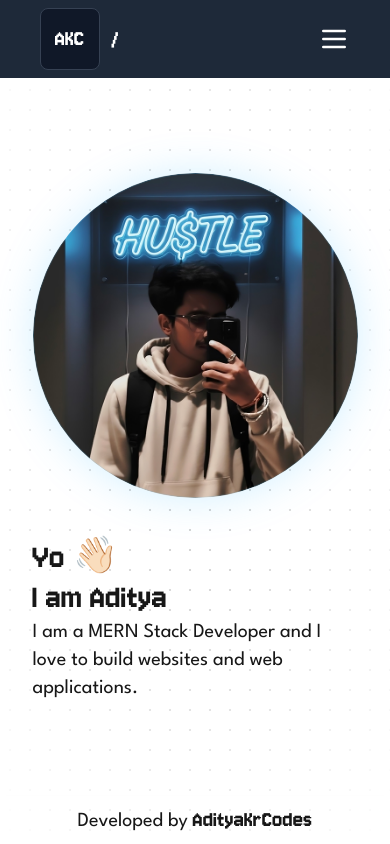
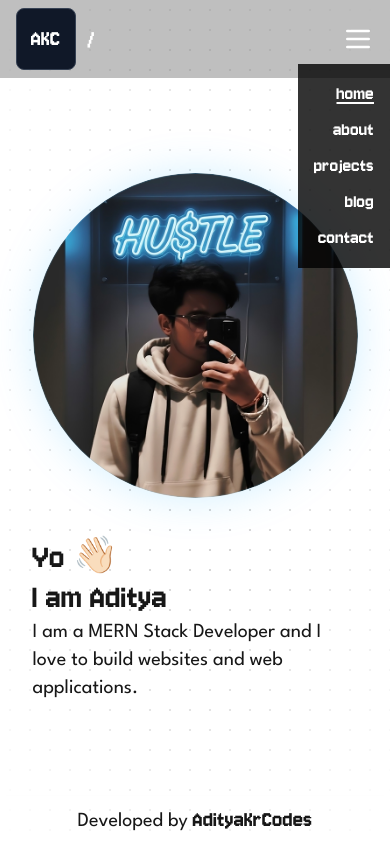
Before and after one commit to adityakrcodes/portfolio, a Next.js app: page / in a window 390 px wide. Built offline with nearby package versions, Linux system fonts and the light colour scheme.

Commit message:
style: update Navbar component for improved mobile responsiveness and visual consistency

```diff
--- a/app/components/Navbar.tsx
+++ b/app/components/Navbar.tsx
@@ -8,7 +8,7 @@ const Navbar = () => {
     const pathname = usePathname();
 
     return (
-        <nav className={`bg-gray-800 text-white flex justify-between items-center px-10 py-2 ${logo.className}`}>
+        <nav className={`bg-black/25 text-white flex justify-between items-center px-4 md:px-10 py-2 ${logo.className}`}>
             <div className="flex justify-between items-center">
             {/* logo */}
                 <div className="p-3.5 bg-gray-900 rounded-lg flex items-center text-2xl border border-gray-700">
@@ -100,11 +100,11 @@ const Navbar = () => {
             `}</style>
             <div
                 id="mobile-menu"
-                className="absolute top-16 left-0 w-full bg-gray-800 text-white flex flex-col items-center space-y-2 text-xl py-4 z-50 hidden md:hidden"
+                className="absolute bg-black/80 top-16 right-0 text-right text-white flex flex-col space-y-2 text-xl py-4 z-50 md:hidden"
             >
                 <Link
                     href="/"
-                    className={`p-2 w-full text-center ${pathname === "/" ? "underline underline-offset-3" : ""}`}
+                    className={`px-4 w-full text-right ${pathname === "/" ? "underline underline-offset-3" : ""}`}
                     onClick={() => {
                         const menu = document.getElementById('mobile-menu');
                         if (menu) {
@@ -120,7 +120,7 @@ const Navbar = () => {
                 </Link>
                 <Link
                     href="/about"
-                    className={`p-2 w-full text-center ${pathname === "/about" ? "underline underline-offset-3" : ""}`}
+                    className={`px-4 w-full text-right ${pathname === "/about" ? "underline underline-offset-3" : ""}`}
                     onClick={() => {
                         const menu = document.getElementById('mobile-menu');
                         if (menu) {
@@ -136,7 +136,7 @@ const Navbar = () => {
                 </Link>
                 <Link
                     href="/services"
-                    className={`p-2 w-full text-center ${pathname === "/services" ? "underline underline-offset-3" : ""}`}
+                    className={`px-4 w-full text-right ${pathname === "/services" ? "underline underline-offset-3" : ""}`}
                     onClick={() => {
                         const menu = document.getElementById('mobile-menu');
                         if (menu) {
@@ -152,7 +152,7 @@ const Navbar = () => {
                 </Link>
                 <Link
                     href="/blog"
-                    className={`p-2 w-full text-center ${pathname === "/blog" ? "underline underline-offset-3" : ""}`}
+                    className={`px-4 w-full text-right ${pathname === "/blog" ? "underline underline-offset-3" : ""}`}
                     onClick={() => {
                         const menu = document.getElementById('mobile-menu');
                         if (menu) {
@@ -168,7 +168,7 @@ const Navbar = () => {
                 </Link>
                 <Link
                     href="/contact"
-                    className={`p-2 w-full text-center ${pathname === "/contact" ? "underline underline-offset-3" : ""}`}
+                    className={`px-4 w-full text-right ${pathname === "/contact" ? "underline underline-offset-3" : ""}`}
                     onClick={() => {
                         const menu = document.getElementById('mobile-menu');
                         if (menu) {
```
